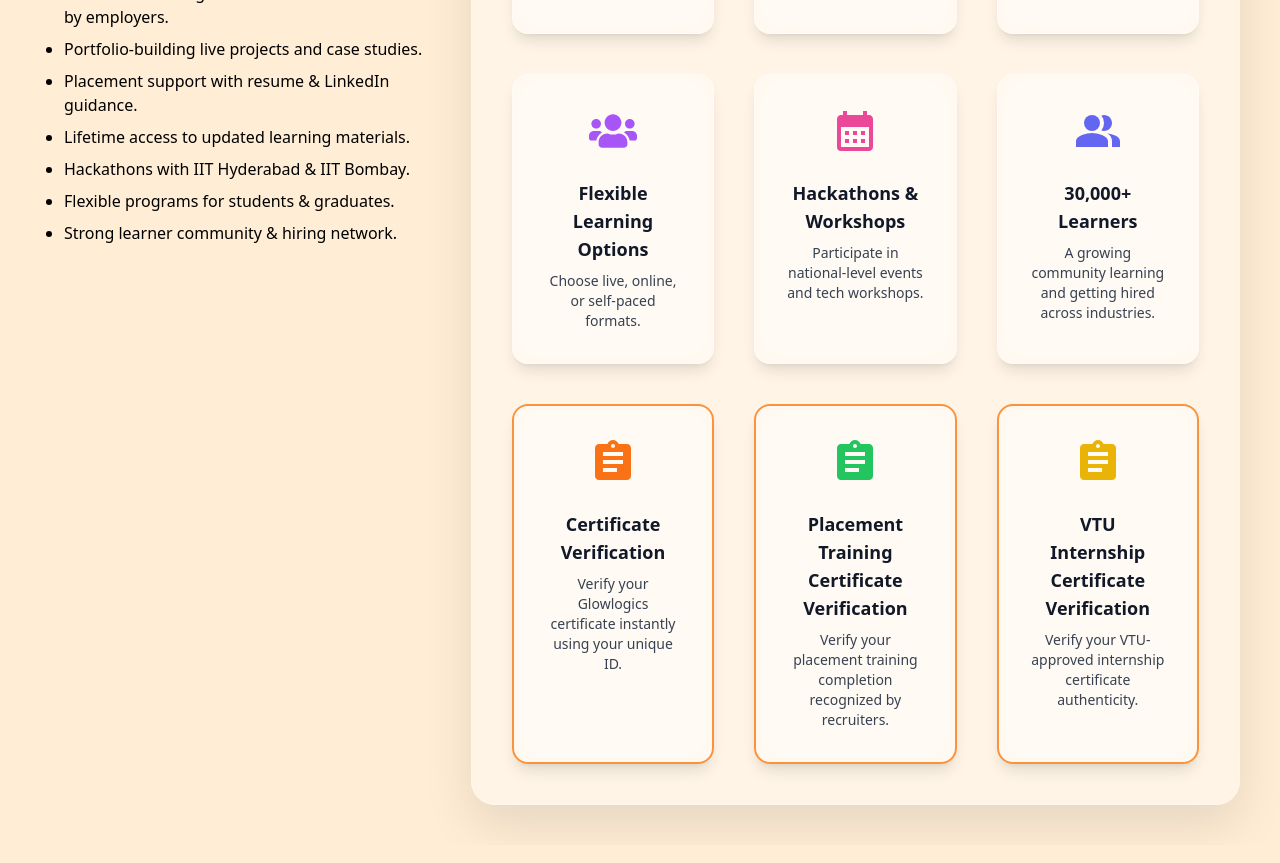
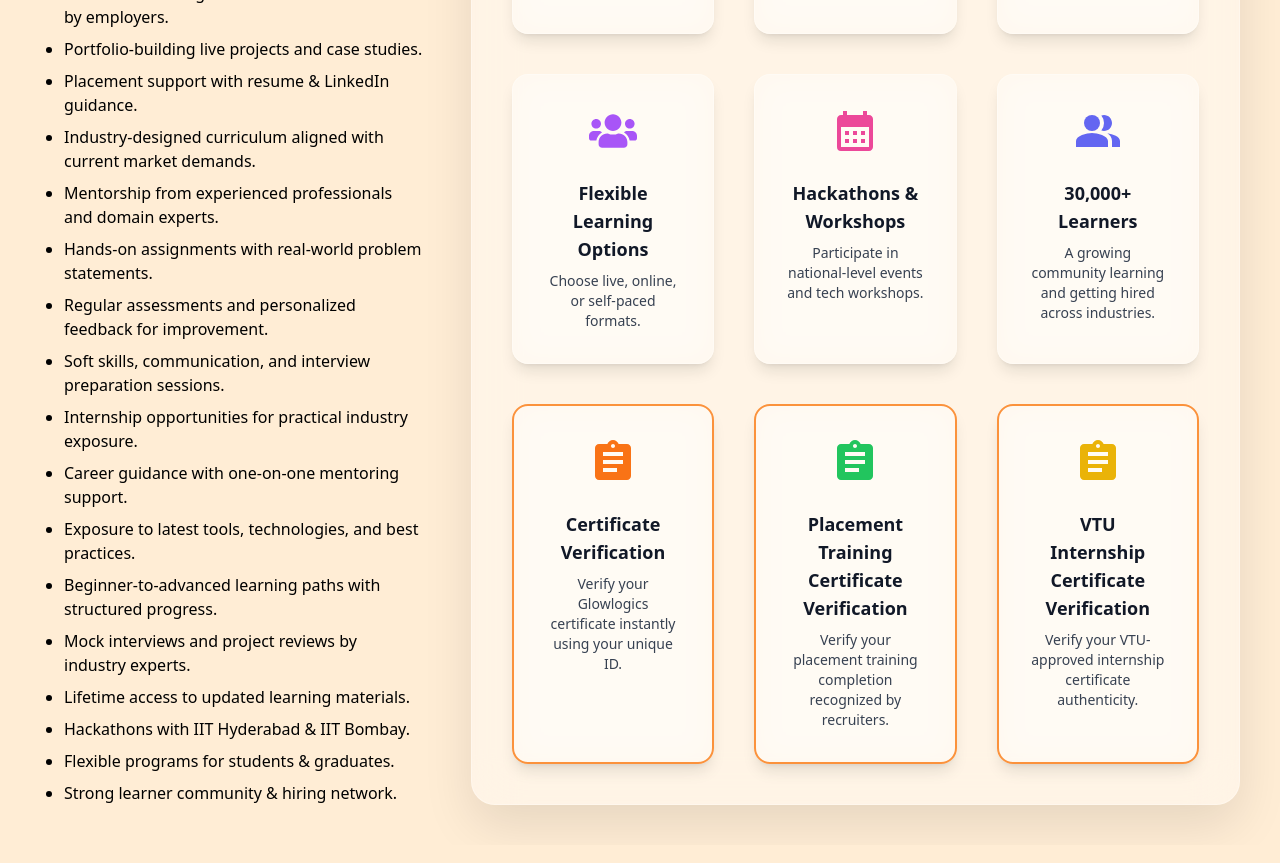
Before and after one commit to ushaacharya71/glowlogicsSolution2.0, a React (Vite) app: page / in a window 1280 px wide. Shown: the part 6940-7803 px from the top of the page. Built offline with nearby package versions, Linux system fonts and the light colour scheme.

Commit message:
Update @922

```diff
--- a/src/components/Offer.jsx
+++ b/src/components/Offer.jsx
@@ -127,7 +127,7 @@ const OfferBanner = () => {
 
             {/* Offer Content */}
             <div className="relative text-center z-10">
-              <p className="text-gray-600 text-sm mb-1">✨ Anniversary Deal ✨</p>
+              <p className="text-gray-600 text-sm mb-1">✨ New Year Offer ✨</p>
               <h2 className="text-4xl font-extrabold text-orange-600 animate-pulse">
                 33.33% OFF
               </h2>
--- a/src/components/Services.jsx
+++ b/src/components/Services.jsx
@@ -50,6 +50,22 @@ export default function GlowlogicsUltimate() {
           <li>ISO & MSME-recognized certifications trusted by employers.</li>
           <li>Portfolio-building live projects and case studies.</li>
           <li>Placement support with resume & LinkedIn guidance.</li>
+          <li>
+            Industry-designed curriculum aligned with current market demands.
+          </li>
+          <li>Mentorship from experienced professionals and domain experts.</li>
+          <li>Hands-on assignments with real-world problem statements.</li>
+          <li>
+            Regular assessments and personalized feedback for improvement.
+          </li>
+          <li>
+            Soft skills, communication, and interview preparation sessions.
+          </li>
+          <li>Internship opportunities for practical industry exposure.</li>
+          <li>Career guidance with one-on-one mentoring support.</li>
+          <li>Exposure to latest tools, technologies, and best practices.</li>
+          <li>Beginner-to-advanced learning paths with structured progress.</li>
+          <li>Mock interviews and project reviews by industry experts.</li>
           <li>Lifetime access to updated learning materials.</li>
           <li>Hackathons with IIT Hyderabad & IIT Bombay.</li>
           <li>Flexible programs for students & graduates.</li>
@@ -73,9 +89,10 @@ export default function GlowlogicsUltimate() {
               cursor-pointer group rounded-2xl p-8
               backdrop-blur-lg bg-white/30 transition-all duration-500
               shadow-lg hover:shadow-2xl
-              ${item.glow
-                ? "border-2 border-orange-400 shadow-[0_0_12px_rgba(255,140,0,0.5)] hover:shadow-[0_0_18px_rgba(255,140,0,0.8)]"
-                : "border border-white/30"
+              ${
+                item.glow
+                  ? "border-2 border-orange-400 shadow-[0_0_12px_rgba(255,140,0,0.5)] hover:shadow-[0_0_18px_rgba(255,140,0,0.8)]"
+                  : "border border-white/30"
               }
             `}
           >
```
